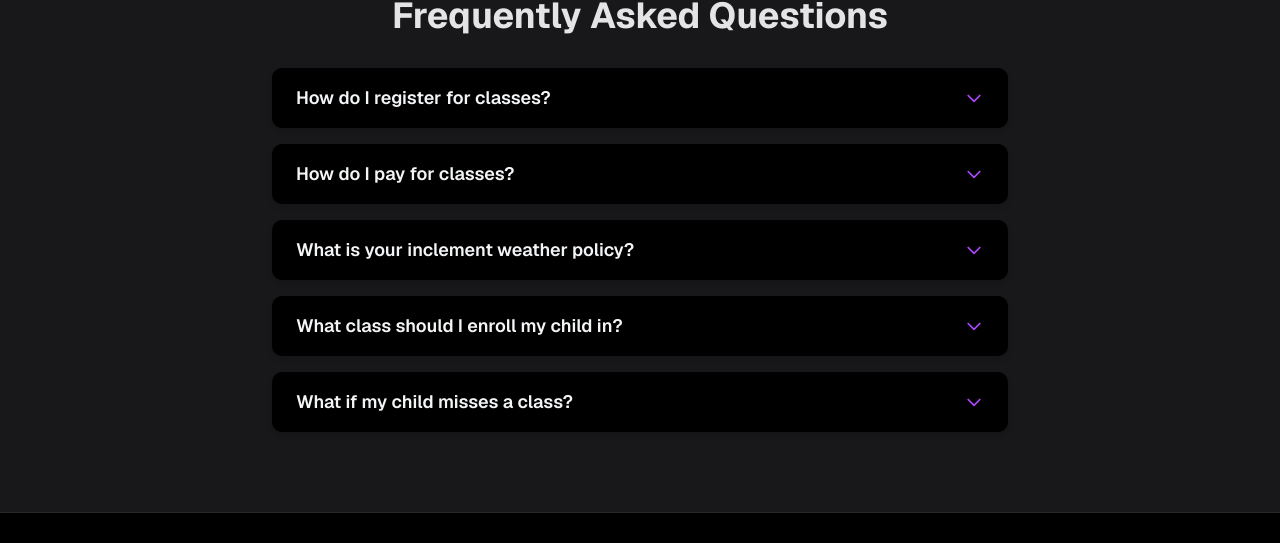
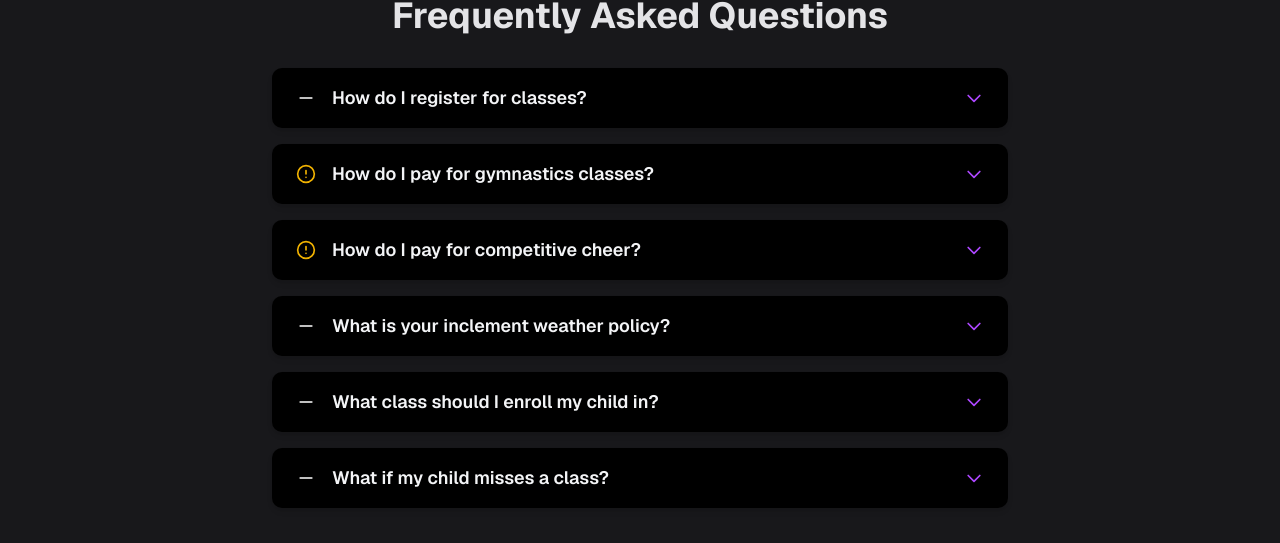
Before and after one commit to ApexMC/fusionlcc, a Next.js app: page /faq in a window 1280 px wide. Shown: the part 180-723 px from the top of the page. Built offline with nearby package versions, Linux system fonts and the light colour scheme; no server answers.

Commit message:
updated admin billing and faq page

```diff
--- a/app/faq/page.tsx
+++ b/app/faq/page.tsx
@@ -1,6 +1,5 @@
 import FAQCard from "@/components/faq/faq_card";
-import { Link } from "lucide-react";
-
+import { CircleAlert, CircleQuestionMark, Minus, MinusSquare } from "lucide-react";
 export default function FAQ() {
   return (
     <div className="flex flex-col flex-1 items-center justify-start bg-zinc-100 dark:bg-zinc-900 font-sans">
@@ -9,22 +8,32 @@ export default function FAQ() {
           Frequently Asked Questions
         </h1>
         <FAQCard
+          icon={<Minus className="w-5 h-5 text-black dark:text-white" />}
           question="How do I register for classes?"
           answer="Regstering for classes requires creating an account and adding at least one athlete to your profile. Navigate to the Classes page and click the 'Register' button on the class you want to register for. Complete the registration form and submit. Our staff will review your registration and reach out if any additional information is needed. Once your registration is approved, you will receive a confirmation email with details about the class schedule and next steps."
         />
         <FAQCard
-          question="How do I pay for classes?"
-          answer={<span>Currently our payments are processed through <a className="text-purple-400" href="https://app.jackrabbitclass.com/portal/pplogin.asp?id=522310">JackRabbit</a>. Visit the link to access your account and make payments through their platform. We are working on integrating payments directly through our website for a smoother experience.</span>}
+          icon={<CircleAlert className="w-5 h-5 text-yellow-500 dark:text-yellow-500" />}
+          question="How do I pay for gymnastics classes?"
+          answer={<span>Once an enrollment request has been approved by our staff, you can then begin payment for the enrollment on your <a className="text-purple-400" href="/account">account dashboard</a>. Payments for gymnastics classes are now structured as monthly subscriptions. This allows for consistent scheduling and ensures that athletes can continue their training without interruption.</span>}
         />
         <FAQCard
+          icon={<CircleAlert className="w-5 h-5 text-yellow-500 dark:text-yellow-500" />}
+          question="How do I pay for competitive cheer?"
+          answer={<span>Currently, cheer payments are still processed through <a className="text-purple-400" href="https://app.jackrabbitclass.com/portal/pplogin.asp?id=522310">JackRabbit</a>. Cheer will be transitioned to our new in-house payment platform in the near future, however until that time, continue to access their platform to process payments.</span>}
+        />
+        <FAQCard
+          icon={<Minus className="w-5 h-5 text-black dark:text-white" />}
           question="What is your inclement weather policy?"
           answer="In the event of inclement weather, classes at Limitless Cheer and Gymnastics will be cancelled if Tell City Schools cancel their classes due to weather."
         />
         <FAQCard
+          icon={<Minus className="w-5 h-5 text-black dark:text-white" />}
           question="What class should I enroll my child in?"
           answer="While our coaching staff will assess every athlete for proper placement, we recommend enrolling your child in a class that matches their current skill level and age group. If you're unsure which class is best, please contact us directly for personalized recommendations based on your child's abilities and interests."
         />
         <FAQCard
+          icon={<Minus className="w-5 h-5 text-black dark:text-white" />}
           question="What if my child misses a class?"
           answer={<span>If your child misses a class for any reason, they are welcome to attend any make-up class at their level at any time in the current schedule. If you know your child will miss a class in advance, please <a className="text-purple-400" href="/contact">notify</a> us as soon as possible so we can find the next available make-up class for them.</span>}
         />
--- a/components/account/admin/class_billing_manager.tsx
+++ b/components/account/admin/class_billing_manager.tsx
@@ -44,10 +44,7 @@ function getDefaultDraft(classRecord: ClassBillingRecord): Draft {
     classType: classRecord.classType ?? "",
     classDescription: classRecord.classDescription ?? "",
     programType: classRecord.programType ?? "gymnastics",
-    billingDay:
-      classRecord.billingDay === 1 || classRecord.billingDay === 15
-        ? classRecord.billingDay
-        : 15,
+    billingDay: classRecord.billingDay ?? 15,
     stripePriceId: classRecord.stripePriceId ?? "",
   }
 }
--- a/components/faq/faq_card.tsx
+++ b/components/faq/faq_card.tsx
@@ -1,13 +1,15 @@
 "use client";
 
+import { CircleAlert } from "lucide-react";
 import { ReactNode, useState } from "react";
 
 interface FAQCardProps {
+  icon?: ReactNode;
   question: string;
   answer: ReactNode;
 }
 
-export default function FAQCard({ question, answer }: FAQCardProps) {
+export default function FAQCard({ icon, question, answer }: FAQCardProps) {
   const [isOpen, setIsOpen] = useState(false);
 
   return (
@@ -17,9 +19,12 @@ export default function FAQCard({ question, answer }: FAQCardProps) {
         className="w-full px-6 py-4 text-left flex items-center justify-between gap-4"
         aria-expanded={isOpen}
       >
-        <h3 className="text-lg font-semibold text-gray-900 dark:text-gray-100">
-          {question}
-        </h3>
+        <div className="flex flex-row gap-4 items-center">
+          {icon}
+          <h3 className="text-lg font-semibold text-gray-900 dark:text-gray-100">
+            {question}
+          </h3>
+        </div>
         <svg
           className={`w-5 h-5 text-purple-500 dark:text-purple-500 transition-transform duration-300 shrink-0 ${
             isOpen ? "rotate-180" : ""
```
